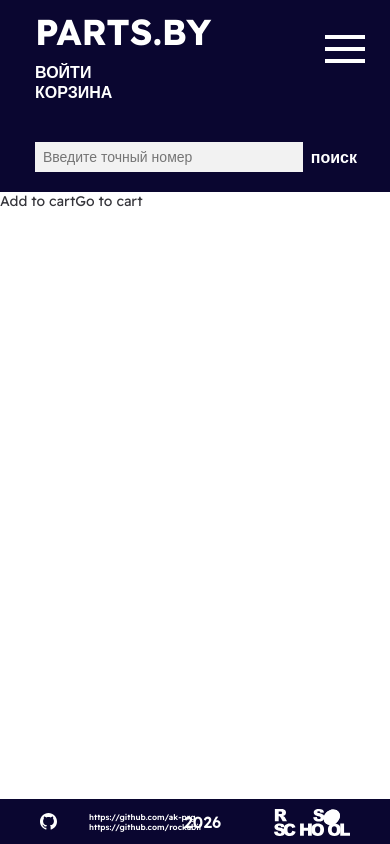
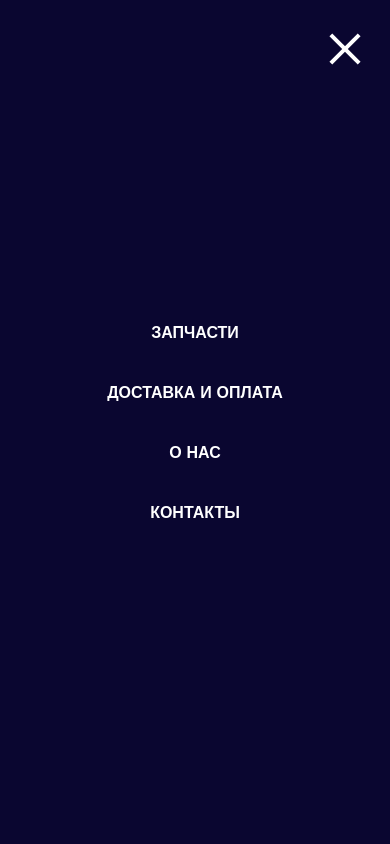
Before and after one commit to ak-prg/team-project-interview, a React (Vite) app: page / in a window 390 px wide. Both pictures are taken after a click on the button "Открыть меню". Built offline with nearby package versions, Linux system fonts and the light colour scheme.

Commit message:
feat: add burger menu

```diff
--- a/src/components/header/Header.css
+++ b/src/components/header/Header.css
@@ -134,7 +134,34 @@
   }
 
   .header__nav {
-    display: none;
+    position: fixed;
+    z-index: 100;
+    top: 0;
+    right: -100%;
+    bottom: 0;
+    width: 100%;
+    justify-content: center;
+    align-items: center;
+    visibility: hidden;
+    background-color: var(--bg-accent);
+    transition:
+      right var(--transition),
+      visibility var(--transition);
+  }
+
+  .header__nav.on {
+    right: 0;
+    visibility: visible;
+  }
+
+  .header__nav-links {
+    width: auto;
+  }
+
+  .header__nav-list {
+    flex-direction: column;
+    align-items: center;
+    gap: 40px;
   }
 
   .header__burger {
@@ -142,12 +169,29 @@
     flex-direction: column;
     gap: 8px;
     margin-top: 26px;
+    position: relative;
+    z-index: 110;
+  }
+
+  .header__burger.on .header__burger-bar:nth-child(1) {
+    transform: translateY(12px) rotate(45deg);
+  }
+
+  .header__burger.on .header__burger-bar:nth-child(2) {
+    opacity: 0;
+  }
+
+  .header__burger.on .header__burger-bar:nth-child(3) {
+    transform: translateY(-12px) rotate(-45deg);
   }
 
   .header__burger-bar {
     width: 40px;
     height: 4px;
     background-color: var(--text-on-accent);
+    transition:
+      transform var(--transition),
+      opacity var(--transition);
   }
 
   .header__menu-text {
--- a/src/components/header/Header.tsx
+++ b/src/components/header/Header.tsx
@@ -1,7 +1,12 @@
 import { SearchBar } from '../shared/search-bar/SearchBar';
 import './Header.css';
+import { Link, NavLink } from 'react-router-dom';
+import { ROUTES } from '../../routes';
+import { useBurgerMenu } from './useBurgerMenu';
 
 export function Header() {
+  const { isOpen, toggle, close } = useBurgerMenu();
+
   return (
     <header className="header">
       <div className="container header__container">
@@ -9,14 +14,18 @@ export function Header() {
           <div className="header__logo-wrapper">
             <span className="header__logo">PARTS.BY</span>
             <div className="header__menu-wrapper">
-              <span className="header__menu-text">КОРЗИНА</span>
+              <Link className="header__menu-text" to={ROUTES.CART}>
+                КОРЗИНА
+              </Link>
               <span className="header__menu-text">ВОЙТИ</span>
             </div>
           </div>
           <button
-            className="header__burger"
+            className={`header__burger${isOpen ? ' on' : ''}`}
             type="button"
-            aria-label="Открыть меню"
+            aria-label={isOpen ? 'Закрыть меню' : 'Открыть меню'}
+            aria-expanded={isOpen}
+            onClick={toggle}
           >
             <span className="header__burger-bar"></span>
             <span className="header__burger-bar"></span>
@@ -26,12 +35,20 @@ export function Header() {
         <div className="header__search-bar">
           <SearchBar />
         </div>
-        <div className="header__nav">
+        <div className={`header__nav${isOpen ? ' on' : ''}`}>
           <nav className="header__nav-links">
             <ul className="header__nav-list">
-              <li className="header__nav-item">ЗАПЧАСТИ</li>
+              <li className="header__nav-item">
+                <NavLink to={ROUTES.HOME} onClick={close}>
+                  ЗАПЧАСТИ
+                </NavLink>
+              </li>
               <li className="header__nav-item">ДОСТАВКА И ОПЛАТА</li>
-              <li className="header__nav-item">О НАС</li>
+              <li className="header__nav-item">
+                <NavLink to={ROUTES.ABOUT} onClick={close}>
+                  О НАС
+                </NavLink>
+              </li>
               <li className="header__nav-item">КОНТАКТЫ</li>
             </ul>
           </nav>
--- /dev/null
+++ b/src/components/header/useBurgerMenu.ts
@@ -0,0 +1,33 @@
+import { useEffect, useState } from 'react';
+
+const DESKTOP_QUERY = '(min-width: 800px)';
+
+export const useBurgerMenu = () => {
+  const [isOpen, setIsOpen] = useState(false);
+
+  const toggle = () => setIsOpen((open) => !open);
+  const close = () => setIsOpen(false);
+
+  useEffect(() => {
+    document.body.classList.toggle('no-scroll', isOpen);
+    return () => document.body.classList.remove('no-scroll');
+  }, [isOpen]);
+
+  useEffect(() => {
+    const handleKeyUp = (e: KeyboardEvent) => {
+      if (e.key === 'Escape') setIsOpen(false);
+    };
+    const desktop = window.matchMedia(DESKTOP_QUERY);
+    const handleScreenChange = () => setIsOpen(false);
+
+    document.addEventListener('keyup', handleKeyUp);
+    desktop.addEventListener('change', handleScreenChange);
+
+    return () => {
+      document.removeEventListener('keyup', handleKeyUp);
+      desktop.removeEventListener('change', handleScreenChange);
+    };
+  }, []);
+
+  return { isOpen, toggle, close };
+};
--- a/src/styles/index.css
+++ b/src/styles/index.css
@@ -121,3 +121,7 @@ img {
 .hidden {
   display: none;
 }
+
+.no-scroll {
+  overflow: hidden;
+}
```
